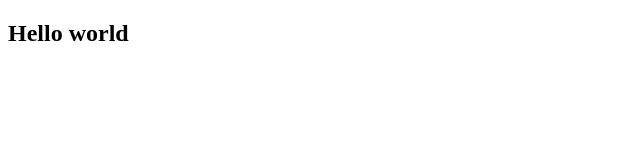
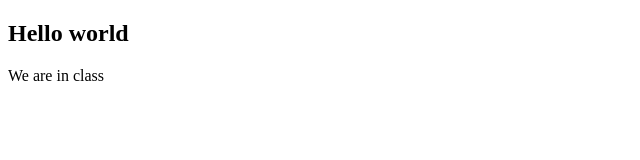
Before and after one commit to Israelaj130/israel, a plain HTML site: page index.html in a window 1280 px wide. Shown: the whole page, without its empty margins (0-640 px from the left). Drawn offline with Linux system fonts and the light colour scheme.

Commit message:
initial commit

```diff
--- a/index.html
+++ b/index.html
@@ -7,5 +7,6 @@
 </head>
 <body>
     <h2>Hello world</h2>
+    <p>We are in class</p>
 </body>
 </html>
```
